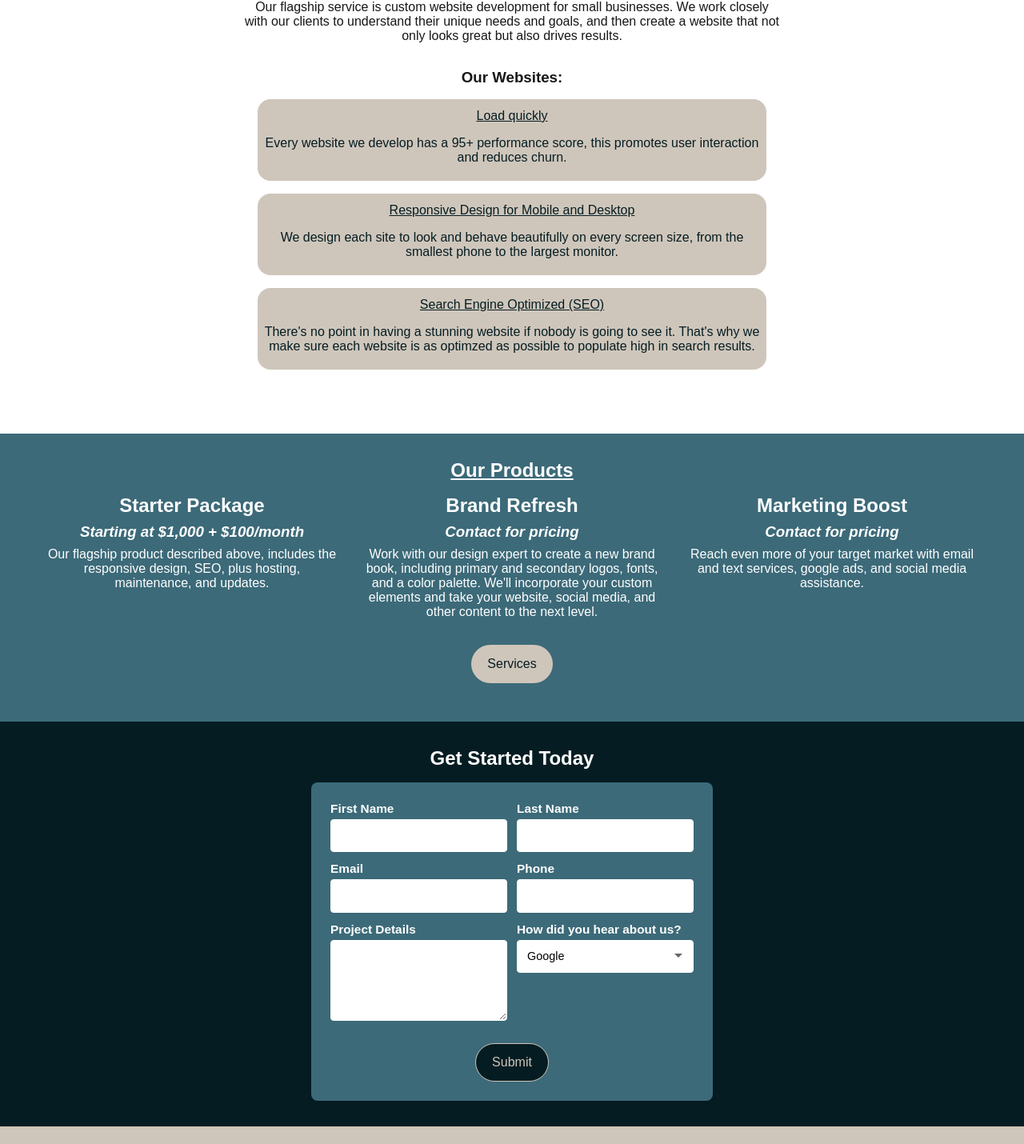
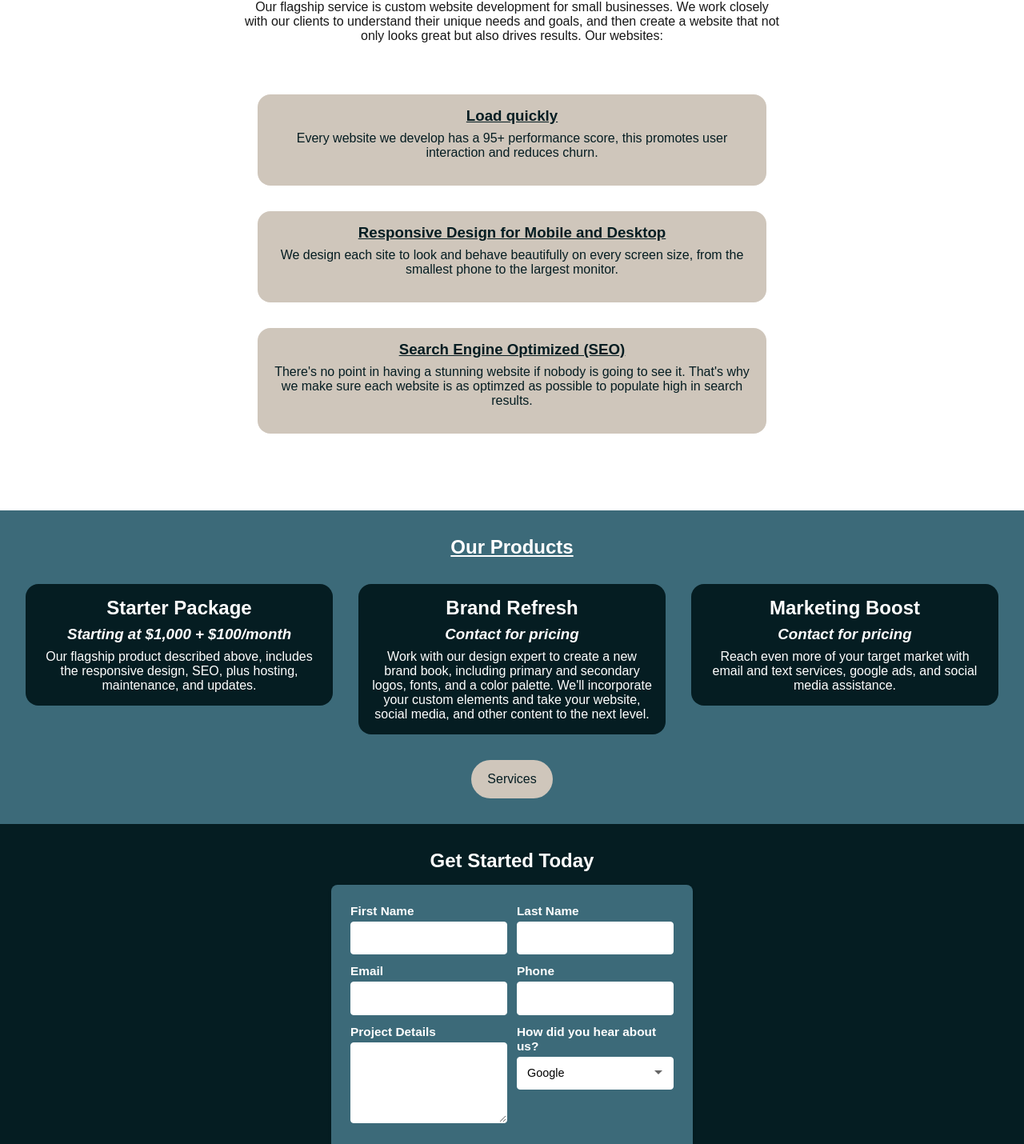
Before and after one commit to CarloRossi11/wrench, a Next.js app in the folder techWrench/: page / in a window 1280 px wide. Shown: the part 784-2214 px from the top of the page at 80% size. Built offline with nearby package versions, Linux system fonts and the light colour scheme; a web font is replaced by a local one.

Commit message:
added fade in effects & adjusted colors on home screen

```diff
--- a/techWrench/src/app/HomeClient.tsx
+++ b/techWrench/src/app/HomeClient.tsx
@@ -7,6 +7,7 @@ import Header from "./components/Header";
 import HamburgerMenu from "./components/HamburgerMenu";
 import useIsMobile from "./hooks/useIsMobile";
 import ContactForm from "./components/ContactForm";
+import { motion } from "motion/react";
 
 // ToDo: //
 //////////
@@ -15,7 +16,6 @@ import ContactForm from "./components/ContactForm";
 // add layering
 // add portfolio
 // 1.618 fonts
-
 
 export default function HomeClient() {
   const isMobile = useIsMobile(850);
@@ -66,42 +66,76 @@ export default function HomeClient() {
             Our flagship service is custom website development for small
             businesses. We work closely with our clients to understand their
             unique needs and goals, and then create a website that not only
-            looks great but also drives results.
+            looks great but also drives results. Our websites:
           </p>
           <div className={styles.features}>
-            <h3>Our Websites:</h3>
             <div>
+              <motion.div
+                initial={{ opacity: 0, y: 40 }}
+                whileInView={{ opacity: 1, y: 0 }}
+                transition={{ duration: 0.7, ease: "easeOut" }}
+                viewport={{ once: true, amount: 0.2 }}
+              >
                 <div className={styles.feature}>
-                <p className={styles.bullet}>Load quickly</p>
+                  <h3 className={styles.bullet}>Load quickly</h3>
                   <p className={styles.support}>
                     Every website we develop has a 95+ performance score, this
                     promotes user interaction and reduces churn.
                   </p>
                 </div>
+              </motion.div>
+              <motion.div
+                initial={{ opacity: 0, y: 40 }}
+                whileInView={{ opacity: 1, y: 0 }}
+                transition={{ duration: 0.7, ease: "easeOut" }}
+                viewport={{ once: true, amount: 0.2 }}
+              >
                 <div className={styles.feature}>
-                <p className={styles.bullet}>
+                  <h3 className={styles.bullet}>
                     Responsive Design for Mobile and Desktop
-                </p>
+                  </h3>
                   <p className={styles.support}>
                     We design each site to look and behave beautifully on every
                     screen size, from the smallest phone to the largest monitor.
                   </p>
                 </div>
+              </motion.div>
+              <motion.div
+                initial={{ opacity: 0, y: 40 }}
+                whileInView={{ opacity: 1, y: 0 }}
+                transition={{ duration: 0.7, ease: "easeOut" }}
+                viewport={{ once: true, amount: 0.2 }}
+              >
                 <div className={styles.feature}>
-                <p className={styles.bullet}>Search Engine Optimized (SEO)</p>
+                  <h3 className={styles.bullet}>Search Engine Optimized (SEO)</h3>
                   <p className={styles.support}>
                     There's no point in having a stunning website if nobody is
                     going to see it. That's why we make sure each website is as
                     optimzed as possible to populate high in search results.
                   </p>
                 </div>
+              </motion.div>
             </div>
           </div>
         </section>
 
         <section className={styles.services}>
+          <motion.div
+            initial={{ opacity: 0, y: 40 }}
+            whileInView={{ opacity: 1, y: 0 }}
+            transition={{ duration: 0.7, ease: "easeOut" }}
+            viewport={{ once: true, amount: 0.2 }}
+          >
             <h1>Our Products</h1>
+          </motion.div>
+
           <div className={styles.servicesContent}>
+            <motion.div
+              initial={{ opacity: 0, y: 40 }}
+              whileInView={{ opacity: 1, y: 0 }}
+              transition={{ duration: 0.7, ease: "easeOut" }}
+              viewport={{ once: true, amount: 0.2 }}
+            >
               <div className={styles.establishText}>
                 <h2>Starter Package</h2>
                 <h3>
@@ -113,6 +147,13 @@ export default function HomeClient() {
                   design, SEO, plus hosting, maintenance, and updates.{" "}
                 </p>
               </div>
+            </motion.div>
+            <motion.div
+              initial={{ opacity: 0, y: 40 }}
+              whileInView={{ opacity: 1, y: 0 }}
+              transition={{ duration: 0.7, ease: "easeOut" }}
+              viewport={{ once: true, amount: 0.2 }}
+            >
               <div className={styles.growText}>
                 <h2>Brand Refresh</h2>
                 <h3>
@@ -125,6 +166,13 @@ export default function HomeClient() {
                   website, social media, and other content to the next level.
                 </p>
               </div>
+            </motion.div>
+            <motion.div
+              initial={{ opacity: 0, y: 40 }}
+              whileInView={{ opacity: 1, y: 0 }}
+              transition={{ duration: 0.7, ease: "easeOut" }}
+              viewport={{ once: true, amount: 0.2 }}
+            >
               <div className={styles.expandText}>
                 <h2>Marketing Boost</h2>
                 <h3>
@@ -135,6 +183,7 @@ export default function HomeClient() {
                   services, google ads, and social media assistance.
                 </p>
               </div>
+            </motion.div>
           </div>
           <div className={styles.buttonContainer}>
             <div className={styles.ctas}>
@@ -146,8 +195,23 @@ export default function HomeClient() {
         </section>
 
         <section className={styles.contact}>
+          <motion.div
+            initial={{ opacity: 0, y: 40 }}
+            whileInView={{ opacity: 1, y: 0 }}
+            transition={{ duration: 0.7, ease: "easeOut" }}
+            viewport={{ once: true, amount: 0.2 }}
+          >
             <h2>Get Started Today</h2>
+          </motion.div>
+
+          <motion.div
+            initial={{ opacity: 0, y: 40 }}
+            whileInView={{ opacity: 1, y: 0 }}
+            transition={{ duration: 0.7, ease: "easeOut" }}
+            viewport={{ once: true, amount: 0.2 }}
+          >
             <ContactForm />
+          </motion.div>
         </section>
       </main>
 
--- a/techWrench/src/app/page.module.css
+++ b/techWrench/src/app/page.module.css
@@ -94,8 +94,8 @@
 }
 
 .feature {
-  margin: 1rem;
-  padding: .25rem;
+  margin: 2rem 1rem;
+  padding: 1rem;
   border-radius: 1rem;
   background-color: #CFC6BB;
   color: #051D22;
@@ -114,7 +114,7 @@
   display: flex;
   flex-direction: column;
   align-items: center;
-  padding: 2rem;
+  padding: 1rem;
   background-color: #3C6A79;
   color: #fff;
   width: 100%;
@@ -123,6 +123,7 @@
 
 .services h1 {
   text-decoration: underline;
+  padding: 1rem 0rem;
 }
 
 .servicesContent {
@@ -137,14 +138,16 @@
 .establishText,
 .growText,
 .expandText {
+  margin: 1rem 1rem;
   padding: 1rem;
   text-align: center;
   max-width: 400px;
+  border-radius: 1rem;
+  background-color: #051D22;
 }
 
 .ctas {
   display: flex;
-  /* gap: 16px; */
   justify-content: center;
 }
 
```
Lines whose indentation alone changed are shown as unchanged.
